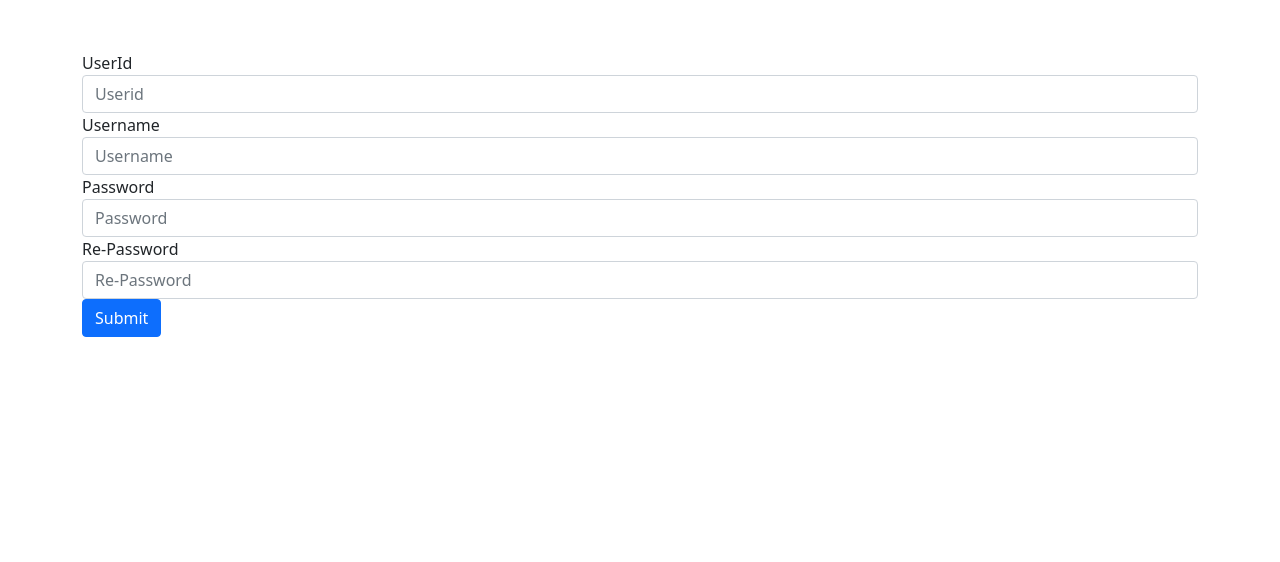
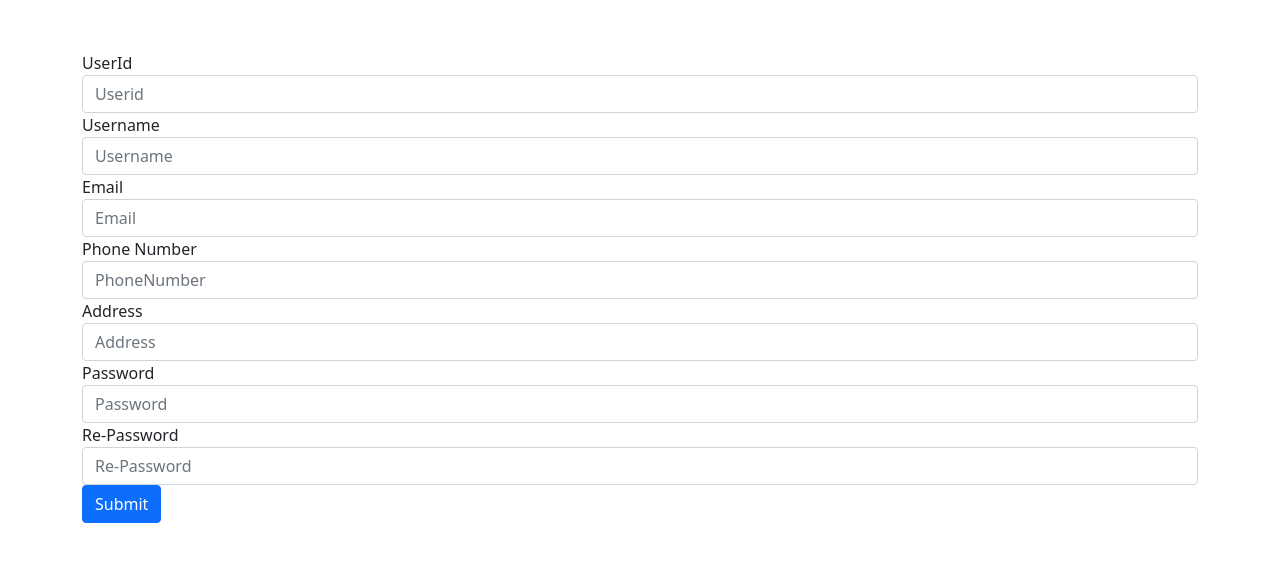
Before and after one commit to sophiefahey/IAB203group15, a Flask app: page /register in a window 1280 px wide. Shown: the part 159-721 px from the top of the page. Run offline with Flask 3, Linux system fonts and the light colour scheme; some libraries are stand-ins or nearby versions.

Commit message:
Update register.html

```diff
--- a/templates/register.html
+++ b/templates/register.html
@@ -65,6 +65,18 @@
                         {{ form.username.label("Username") }}
                         {{ form.username(class="form-control", placeholder="Username") }}
                     </div>
+                      <div class="form-group">
+                        {{ form.username.label("Email") }}
+                        {{ form.username(class="form-control", placeholder="Email") }}
+                    </div>
+                    <div class="form-group">
+                        {{ form.userid.label('Phone Number') }}
+                        {{ form.userid(class="form-control", placeholder="PhoneNumber")}}
+                    </div>
+                    <div class="form-group">
+                        {{ form.userid.label('Address') }}
+                        {{ form.userid(class="form-control", placeholder="Address")}}
+                    </div>
                     <div class="form-group">
                         {{ form.password.label('Password') }}
                         {{ form.password(class="form-control", placeholder="Password") }}
```
